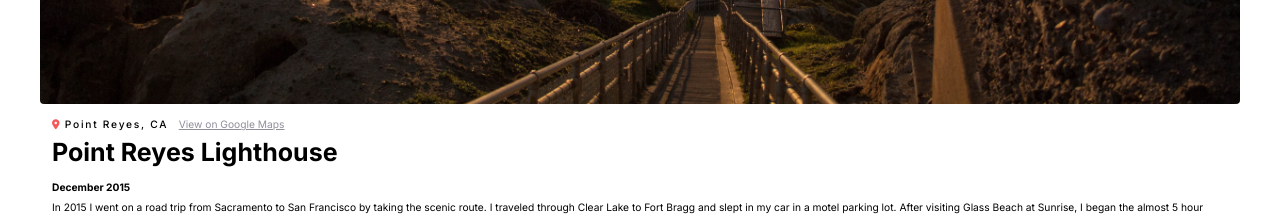
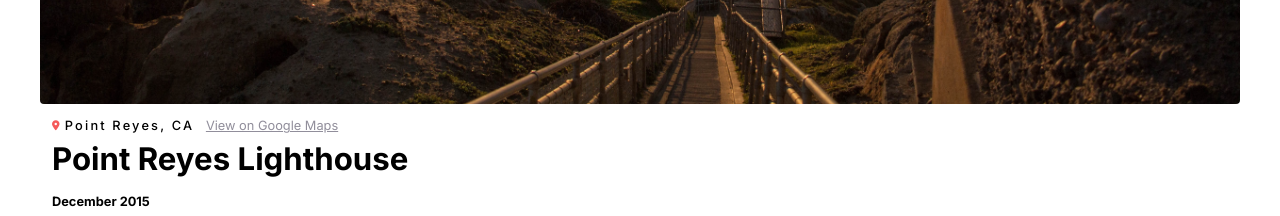
Before and after one commit to MadHapps/Module-10---Travel-Journal, a React (Vite) app: page / in a window 1280 px wide. Shown: the part 800-1016 px from the top of the page. Built offline with nearby package versions, Linux system fonts and the light colour scheme.

Commit message:
Increase font-size for cards

```diff
--- a/src/components/travelCard.css
+++ b/src/components/travelCard.css
@@ -7,7 +7,7 @@
   }
 
   .travel-card {
-    --card-text-size: .64rem;
+    --card-text-size: .8rem;
     position: relative;
     display: grid;
     gap: .4em;
@@ -58,7 +58,7 @@
 
   .card-title {
     grid-area: title;
-    font-size: 1.5625rem;
+    font-size: 1.95rem;
     margin-bottom: .33em;
     text-align: left;
   }
```
